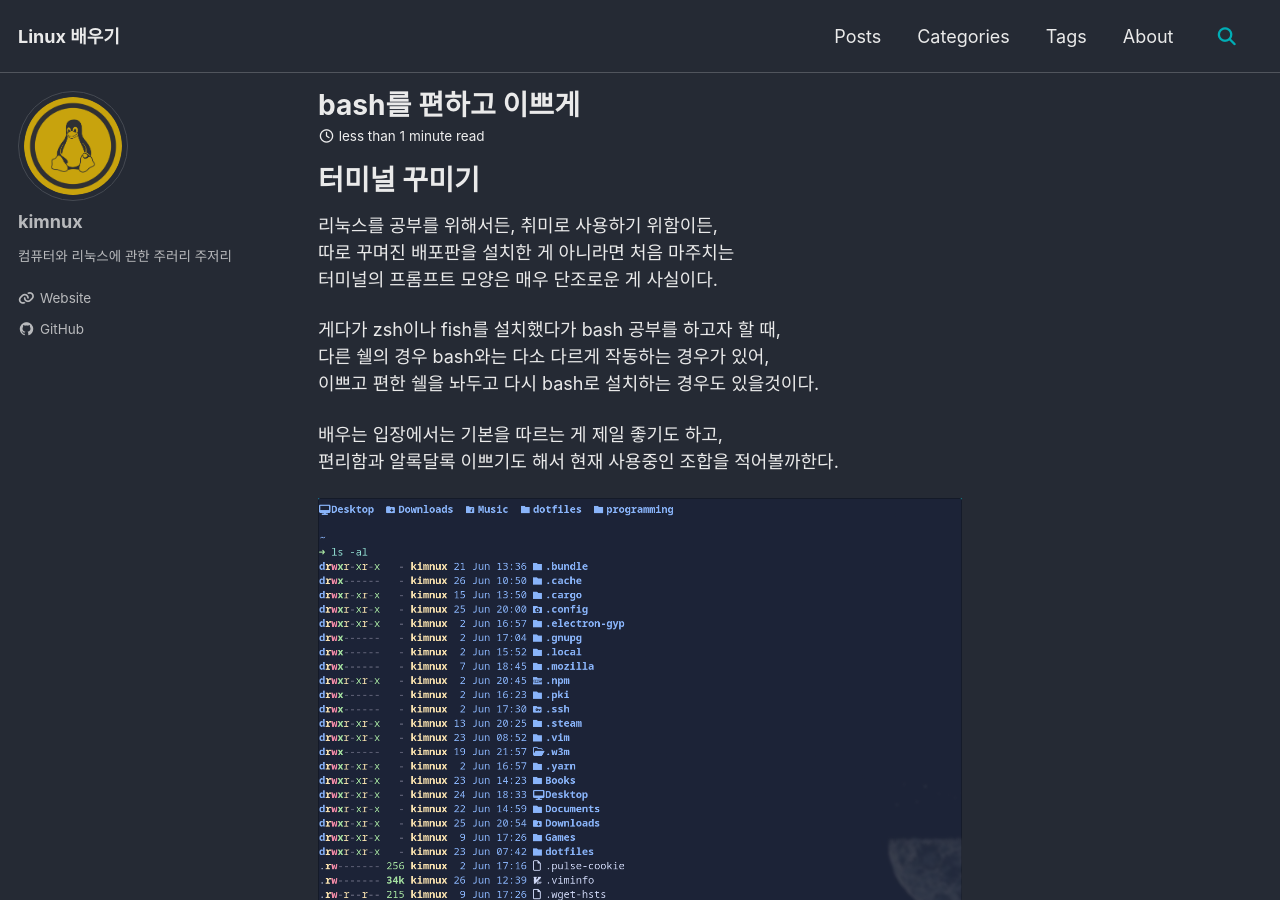
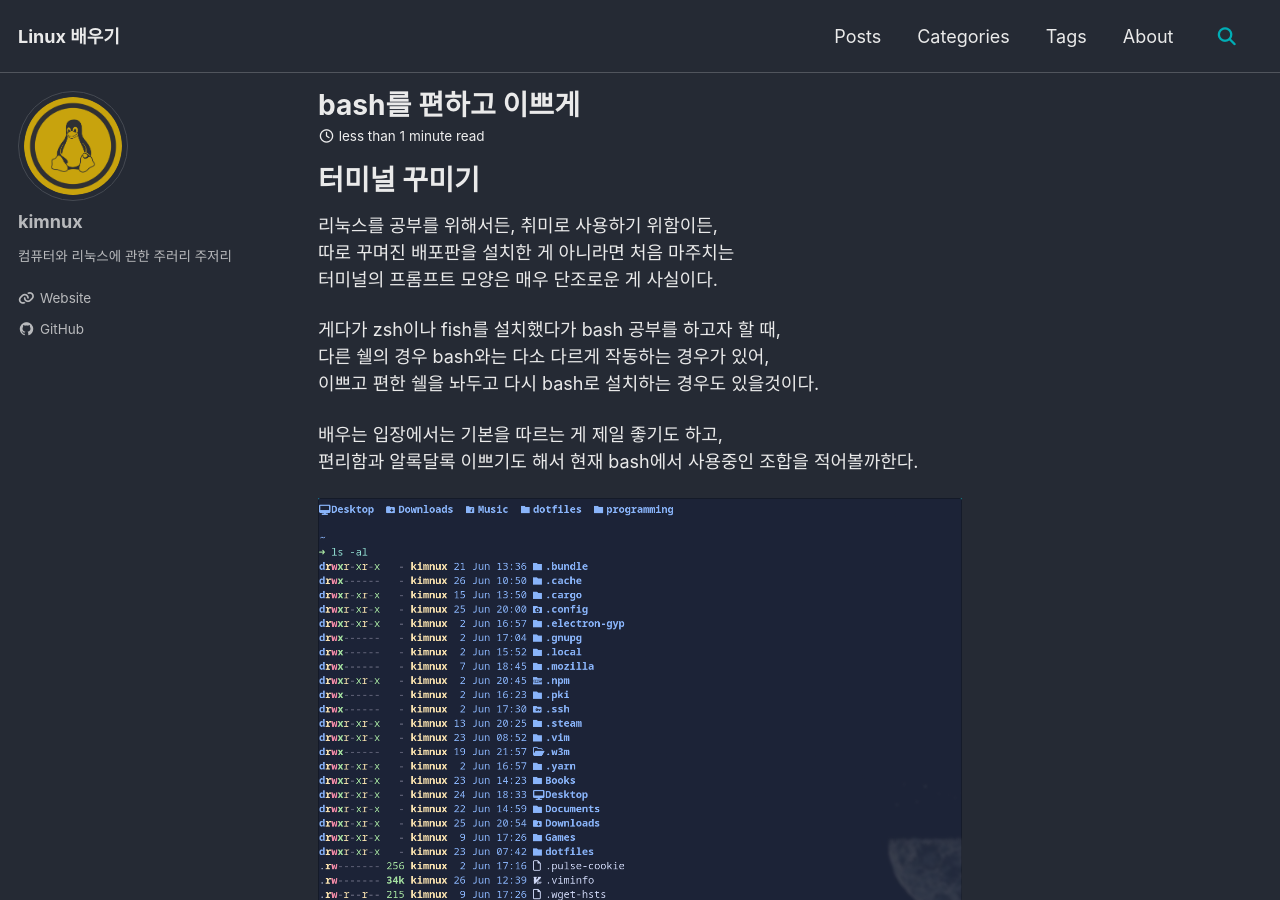
Before and after one commit to kimnux12/kimnux12.github.io, a Jekyll site: the page built from _posts/2024-06-26-bash-blesh-starship.md, in a window 1280 px wide and 900 px high. Built offline with Jekyll 4.4.1, drawn with Linux system fonts in a browser that asks for light colours; cached includes are drawn as plain includes.

Commit message:
2024-06-26, 13:44

```diff
--- a/_posts/2024-06-26-bash-blesh-starship.md
+++ b/_posts/2024-06-26-bash-blesh-starship.md
@@ -19,7 +19,7 @@ tags:
 이쁘고 편한 쉘을 놔두고 다시 bash로 설치하는 경우도 있을것이다.
 
 배우는 입장에서는 기본을 따르는 게 제일 좋기도 하고,
-편리함과 알록달록 이쁘기도 해서 현재 사용중인 조합을 적어볼까한다.
+편리함과 알록달록 이쁘기도 해서 현재 bash에서 사용중인 조합을 적어볼까한다.
 
 ![screenshot](/assets/images/2024-06-26-124531_hyprshot.png)
 
```
